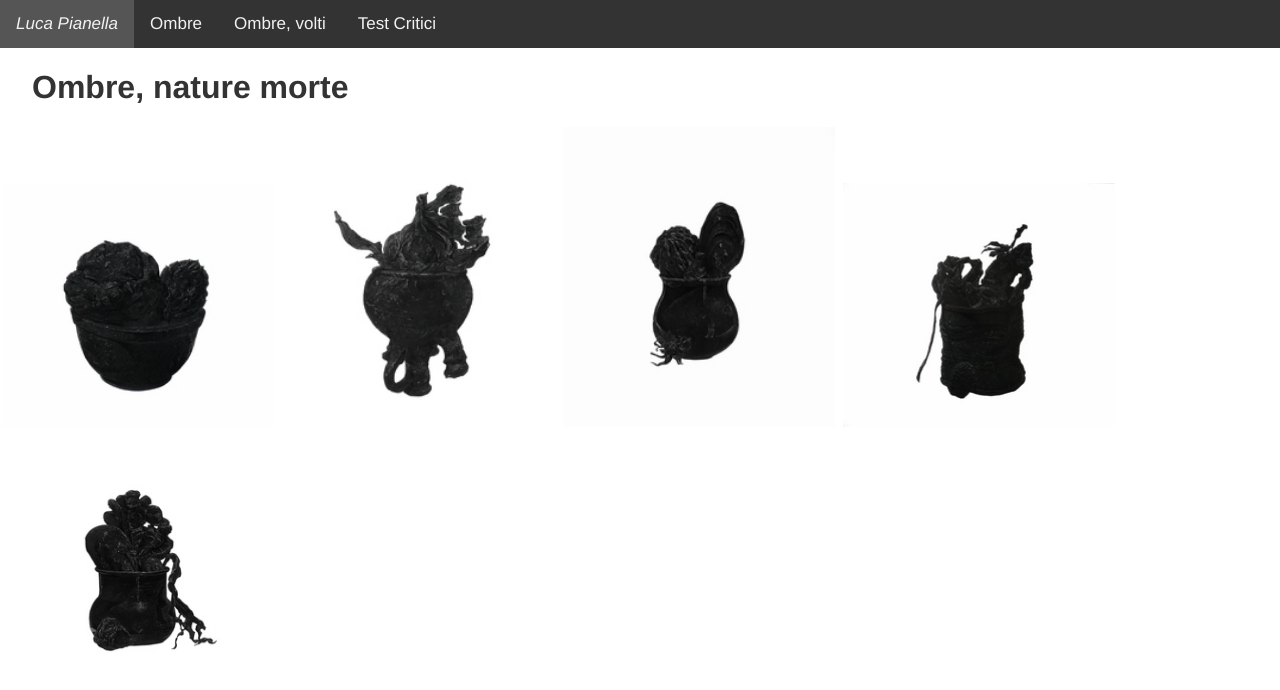
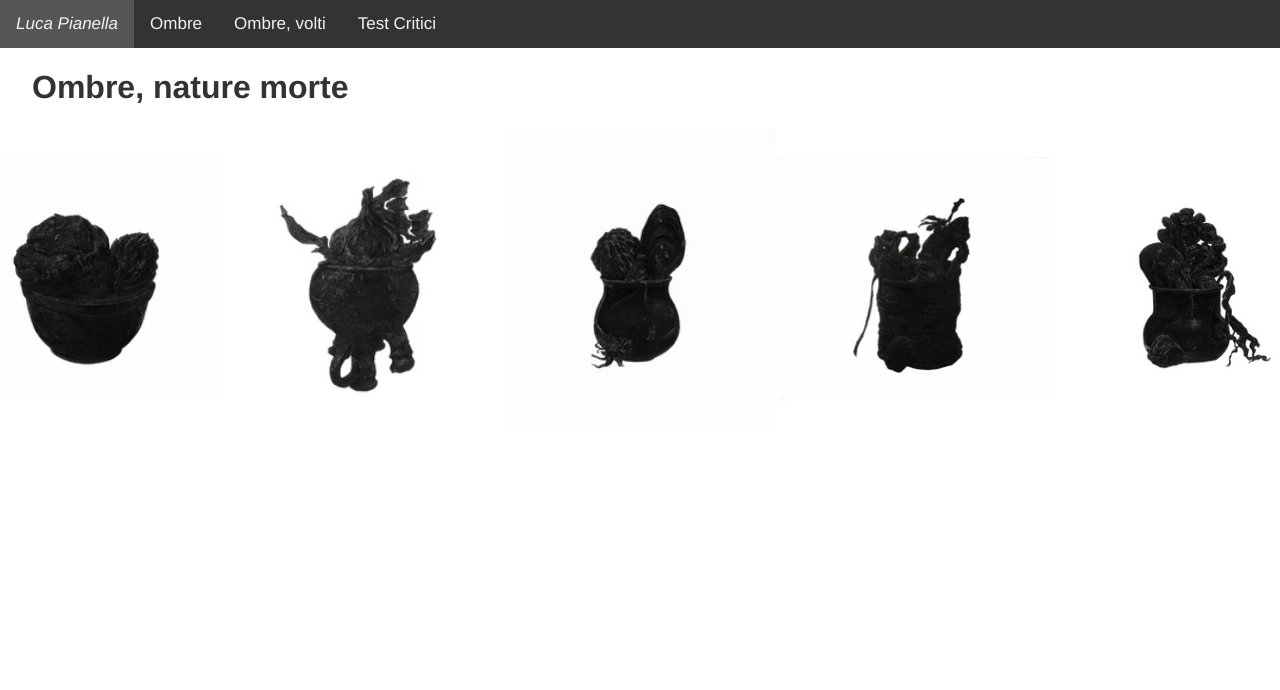
Before and after one commit to liukliuk/liukliuk.github.io, a Jekyll site: the page built from opere/ombre-nature-morte/index.html, in a window 1280 px wide. Shown: the top 690 px of the page. Built offline with Jekyll 4.4.1, drawn with Linux system fonts in a browser that asks for light colours.

Commit message:
animate title

```diff
--- a/assets/css/style.css
+++ b/assets/css/style.css
@@ -441,6 +441,41 @@
   color: #333;
 }
 
+@-webkit-keyframes fadeInLeft {
+  from {
+    opacity: 0;
+    -webkit-transform: translate3d(-100%, 0, 0);
+            transform: translate3d(-100%, 0, 0);
+  }
+
+  to {
+    opacity: 1;
+    -webkit-transform: none;
+            transform: none;
+  }
+}
+
+@keyframes fadeInLeft {
+  from {
+    opacity: 0;
+    -webkit-transform: translate3d(-100%, 0, 0);
+            transform: translate3d(-100%, 0, 0);
+  }
+
+  to {
+    opacity: 1;
+    -webkit-transform: none;
+            transform: none;
+  }
+}
+
+.fadeInLeft {
+  -webkit-animation-name: fadeInLeft;
+          animation-name: fadeInLeft;
+  -webkit-animation-duration: 4s;
+          animation-duration: 4s;
+}
+
 /* Remove margins and padding from the list, and add a black background color */
 
 ul.topnav {
@@ -514,7 +549,8 @@
   }
 }
 
-.preview-container {
+#preview-container {
+  /* display with flex */
   display: -webkit-box;
   display: flex;
   flex-wrap: nowrap;
@@ -522,6 +558,11 @@
           align-items: center;
   -webkit-box-pack: center;
           justify-content: center;
+
+  /* horizontal scroll */
+  overflow-y: hidden;
+  overflow-x: scroll;
+  white-space: nowrap;
 }
 
 .preview-item {
--- a/opere/ombre-nature-morte/index.html
+++ b/opere/ombre-nature-morte/index.html
@@ -3,7 +3,7 @@
 title: Ombre, nature morte
 ---
 
-<h1>{{ page.title }}</h1>
+<h1 class="fadeInLeft">{{ page.title }}</h1>
 
 <div id="preview-container">
   {% include photo.html title="Ombre, nature morte" jpgPath="/opere/ombre-nature-morte/Ombre-I-2015-matita-su-carta-50x55" %}
--- a/opere/ombre-volti/index.html
+++ b/opere/ombre-volti/index.html
@@ -3,7 +3,7 @@
 title: Ombre, volti
 ---
 
-<h1>{{ page.title }}</h1>
+<h1 class="fadeInLeft">{{ page.title }}</h1>
 
 <div id="preview-container">
   {% include photo.html title="Ombre, volti" jpgPath="/opere/ombre-volti/Ombre-I-2016-matita-su-carta-70x70" %}
--- a/opere/ombre/index.html
+++ b/opere/ombre/index.html
@@ -3,7 +3,7 @@
 title: Ombre
 ---
 
-<h1>{{ page.title }}</h1>
+<h1 class="fadeInLeft">{{ page.title }}</h1>
 
 <div id="preview-container">
   {% include photo.html title="Ombre" jpgPath="/opere/ombre/Ombre-1-2012-matita-su-carta-50x55" %}
--- a/opere/ruggine/index.html
+++ b/opere/ruggine/index.html
@@ -3,7 +3,7 @@
 title: Ruggine
 ---
 
-<h1>{{ page.title }}</h1>
+<h1 class="fadeInLeft">{{ page.title }}</h1>
 
 <div id="preview-container">
   {% include photo.html title="Ruggine" jpgPath="/opere/ruggine/Ruggine-1-2009-matita-su-carta-58x50" %}
```
Also changed, not shown: src/styles/heading.scss (+17 -0 lines).
